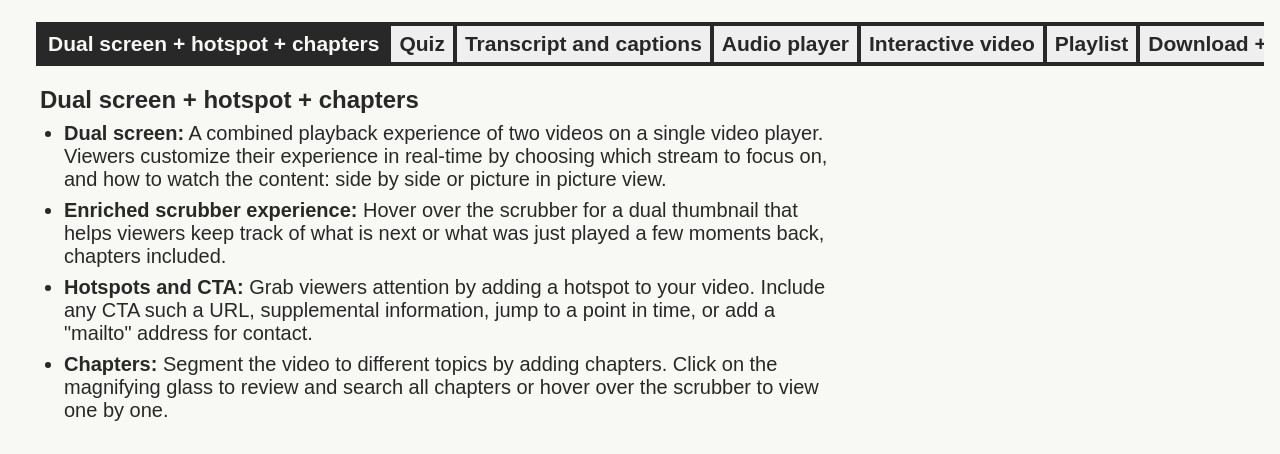
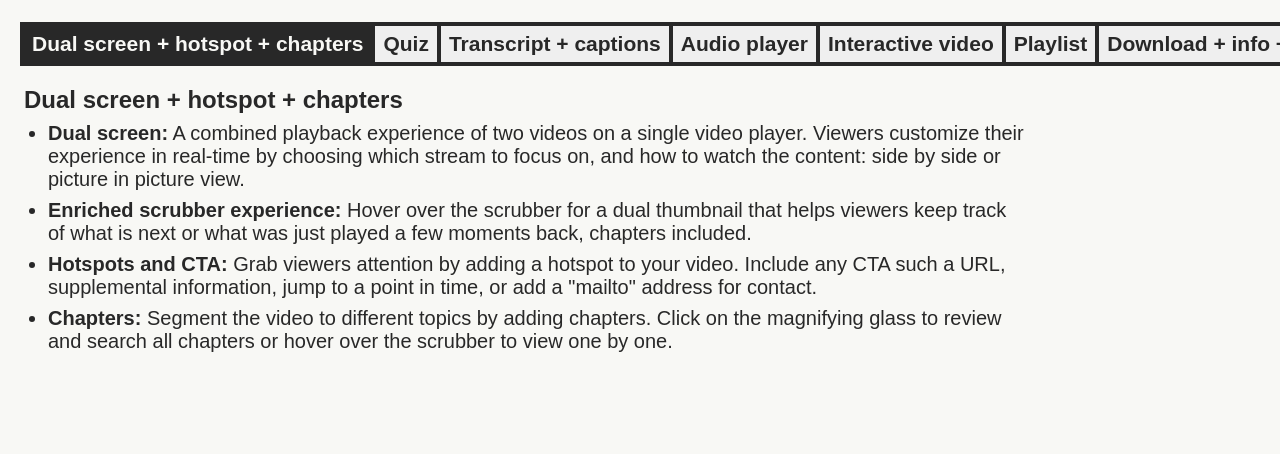
Before and after one commit to Dana-Raviv/Kaltura-player, a plain HTML site: page index.html in a window 1280 px wide. Shown: the part 774-1228 px from the top of the page. After the commit the page ends 1159 px from the top, so only its background shows below. Drawn offline with Linux system fonts and the light colour scheme.

Commit message:
Michal copy

```diff
--- a/scripts.js
+++ b/scripts.js
@@ -28,7 +28,7 @@ description: 'Add a layer of interactivity to videos with the Kaltura quiz. All
 v7: `<div class="player"><iframe type="text/javascript"src='https://cdnapisec.kaltura.com/p/1912501/embedPlaykitJs/uiconf_id/54614992?iframeembed=true&entry_id=1_xutec75g' style="position: absolute; width: 100%; height: 100%" allowfullscreen webkitallowfullscreen mozAllowFullScreen allow="autoplay *; fullscreen *; encrypted-media *" frameborder="0"></iframe></div>`
       },
       {
-title: "Transcript and captions",
+title: "Transcript + captions",
 description: 'Increase accessibility, searchability, and discoverability of your video using captions and transcript<br><br><ul><li><b>Transcript:</b> view side-by-side while the video is playing. Search the transcript to find the exact point in the video a word of a phrase were said and click to watch.</li><li><b>Captions:</b> add any captions files and customize look and feel in the "Settings" menu. Viewers can pick preferred size, alignment, color, font type, and more.</li></ul>',
 
 v7:`<div class="player"><iframe type="text/javascript" src='https://cdnapisec.kaltura.com/p/1912501/embedPlaykitJs/uiconf_id/54615092?iframeembed=true&entry_id=1_iaro3qez' style="position: absolute; width: 100%; height: 100%" allowfullscreen webkitallowfullscreen mozAllowFullScreen allow="autoplay *; fullscreen *; encrypted-media *" frameborder="0"></iframe></div>`
@@ -41,19 +41,19 @@ v7:`<div class="playermin"><div class="center"><div class="audioplayer"><iframe
       },
       {
 title: "Interactive video",
-description: 'Engage viewers with personalized, interactive video that let them choose their own adventure.',
+description: 'Promote active and intuitive viewing experience where viewers can choose their own path to watch a video:<br><br><ul><li>Great storytelling tool to create engaging scenarios and paths to learn something new, release a new product, share something with your audiences</li><li>Viewers will have a personalized experience every time they watch the video</li><li>Navigate between the different tracks or go back to the main menu to watch something different</li></ul>',
 
 v7: `<div class="player"><iframe src="player.html" style="position: absolute;"></iframe></div>`
       },
        {
 title: "Playlist",
-description: '<ul><li>Review sleek and updated UX/UI of the playlist.</li></ul>',
+description: 'Combine different types of assets into one convenient playlist<br><br><ul><li>Add documents, quiz entries, videos, audio entries, images into one playlist</li><li>Can be embedded everywhere</li></ul>',
 
 v7:`<div class="player"><iframe type="text/javascript" src='https://cdnapisec.kaltura.com/p/1912501/embedPlaykitJs/uiconf_id/54615102?iframeembed=true&playlist_id=1_rdw2sl8a' style="position: absolute; width: 100%; height: 100%" allowfullscreen webkitallowfullscreen mozAllowFullScreen allow="autoplay *; fullscreen *; encrypted-media *" frameborder="0"></iframe></div>`
       },
 {
 title: "Download + info + share",
-description: '<ul><li><b>Download-</b> Download captions, flavors, transcript, and attachments right from the player.</li><li><b>Info-</b> Updated UI/UX now including content owner.</li><li><b>Share-</b> Additional sharing option- share a clip.</li></ul>',
+description: '<ul><li><b>Download:</b> download captions, flavors, transcript, and attachments right from the player</li><li><b>Info:</b> add a written introduction to a video to improve discoverability and SEO with the Info plugin. Include additional information like video author, # of plays, and more</li><li><b>Share:</b> increase engagement with viewers by adding a Share button. Viewers can create a clip, share the whole video or from a certain timestamp</li></ul>',
 
 v7:`<div class="player"><iframe type="text/javascript" src='https://cdnapisec.kaltura.com/p/1912501/embedPlaykitJs/uiconf_id/54615112?iframeembed=true&entry_id=1_4r0o7gtg' style="position: absolute; width: 100%; height: 100%" allowfullscreen webkitallowfullscreen mozAllowFullScreen allow="autoplay *; fullscreen *; encrypted-media *" frameborder="0"></iframe></div>`
       },
--- a/styles.css
+++ b/styles.css
@@ -84,7 +84,7 @@ li{
 }
 
 .second-container {
-  max-width: 1248px;
+  max-width: 1348px;
   margin: auto;
   display: flex;
   flex-direction: column;
@@ -182,7 +182,7 @@ li{
 .tabcontent {
   float: left;
   display: flex;
-  max-width: 800px;
+  max-width: 1000px;
   padding: 0px 24px;
   flex-direction: column;
   align-items: flex-start;
```
